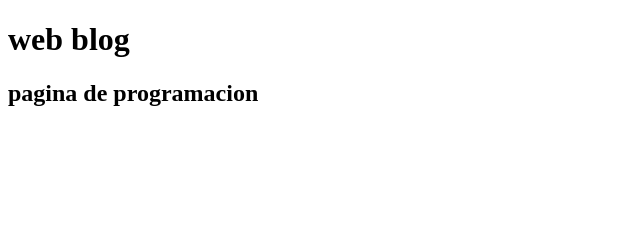
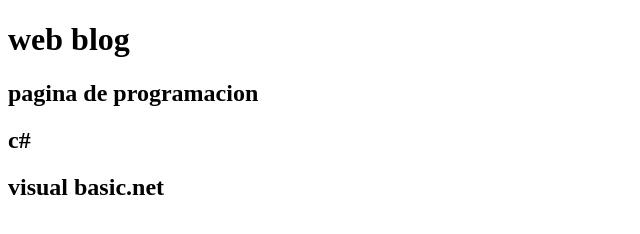
Before and after one commit to kenneth2117/pagina-web, a plain HTML site: page index.html in a window 1280 px wide. Shown: the whole page, without its empty margins (0-640 px from the left). Drawn offline with Linux system fonts and the light colour scheme.

Commit message:
se agrego lenguajes de programacion

```diff
--- a/index.html
+++ b/index.html
@@ -10,4 +10,6 @@
 	<body>
 	<h1>web blog</h1>
 	<h2>pagina de programacion</h2>
+	<h2>c#</h2>
+	<h2>visual basic.net</h2>
          <body>
```
